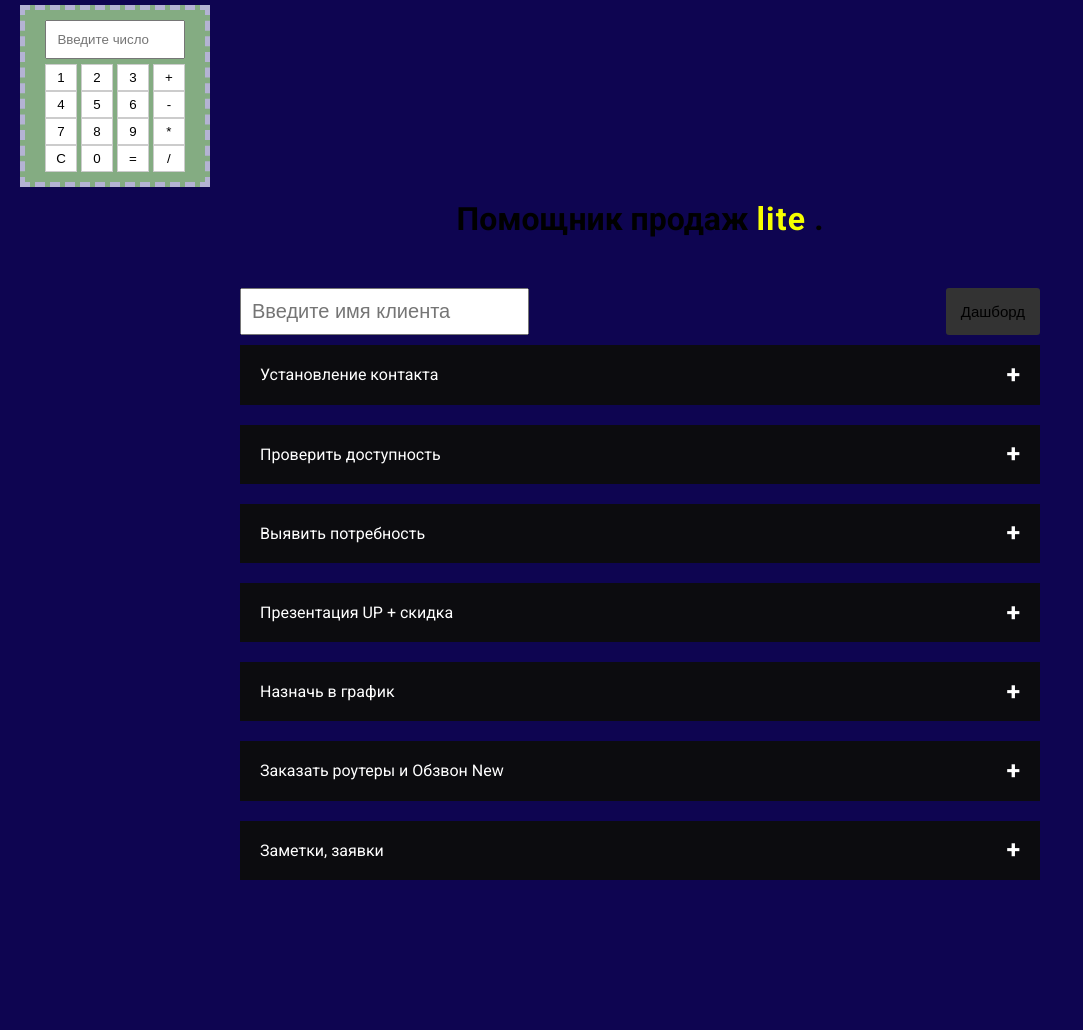
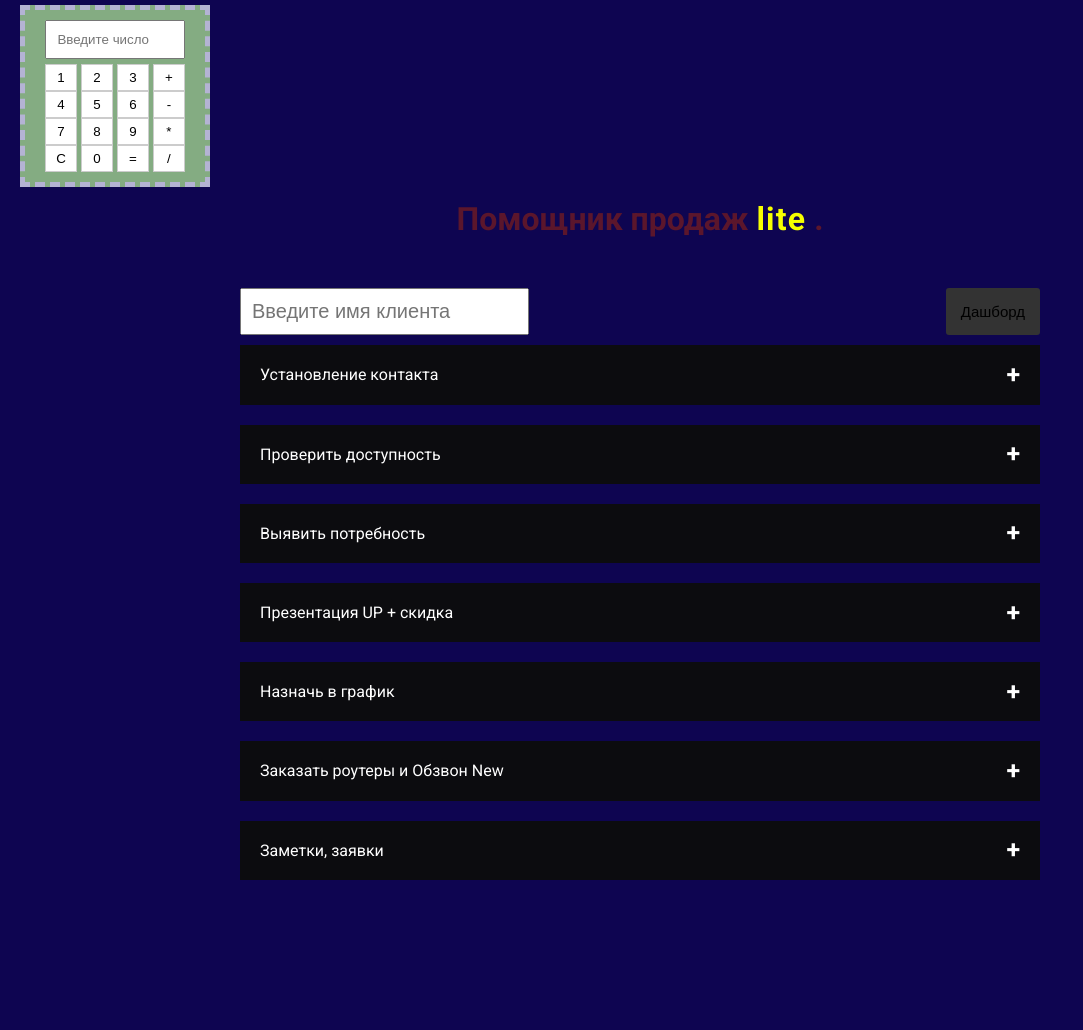
Before and after one commit to Prudexxx/PB1, a plain HTML site: page index.html in a window 1280 px wide. Shown: the whole page, without its empty margins (0-1083 px from the left). Drawn offline with Linux system fonts and the light colour scheme.

Commit message:
Update index.html

```diff
--- a/index.html
+++ b/index.html
@@ -39,7 +39,7 @@
     </form>
 </div>
   <div class="container">
-    <h1>Помощник продаж <span class="w">lite</span> .</h1>
+    <h1 style=" color: rgb(91, 22, 44);" >Помощник продаж <span class="w">lite</span> .</h1>
     <div class="dashBort">
       <input value="" autocomplete="off" class="c-input-username" id="username" placeholder="Введите имя клиента" type="text">
       <a href="http://dcc/Report/Show/30827" target="_blank" id="but"> <button class="butt">Дашборд </button></a>
```
